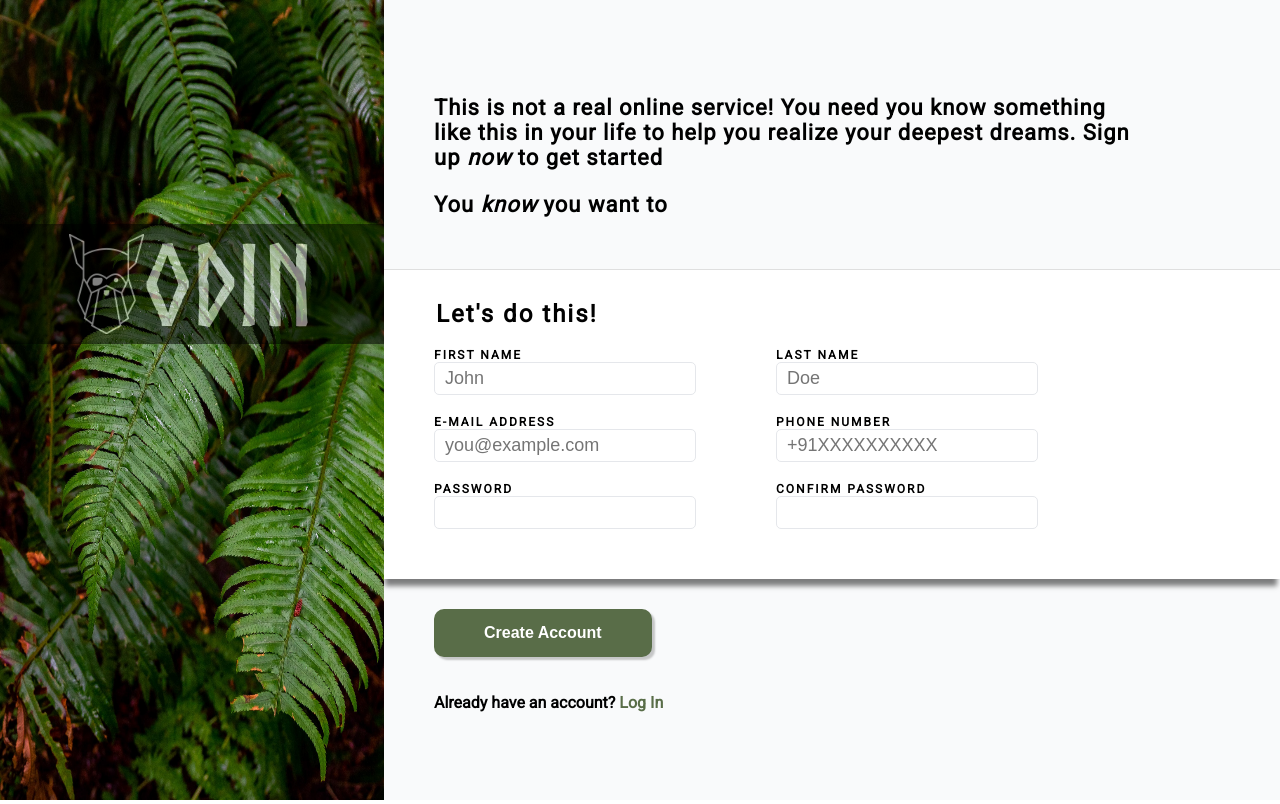
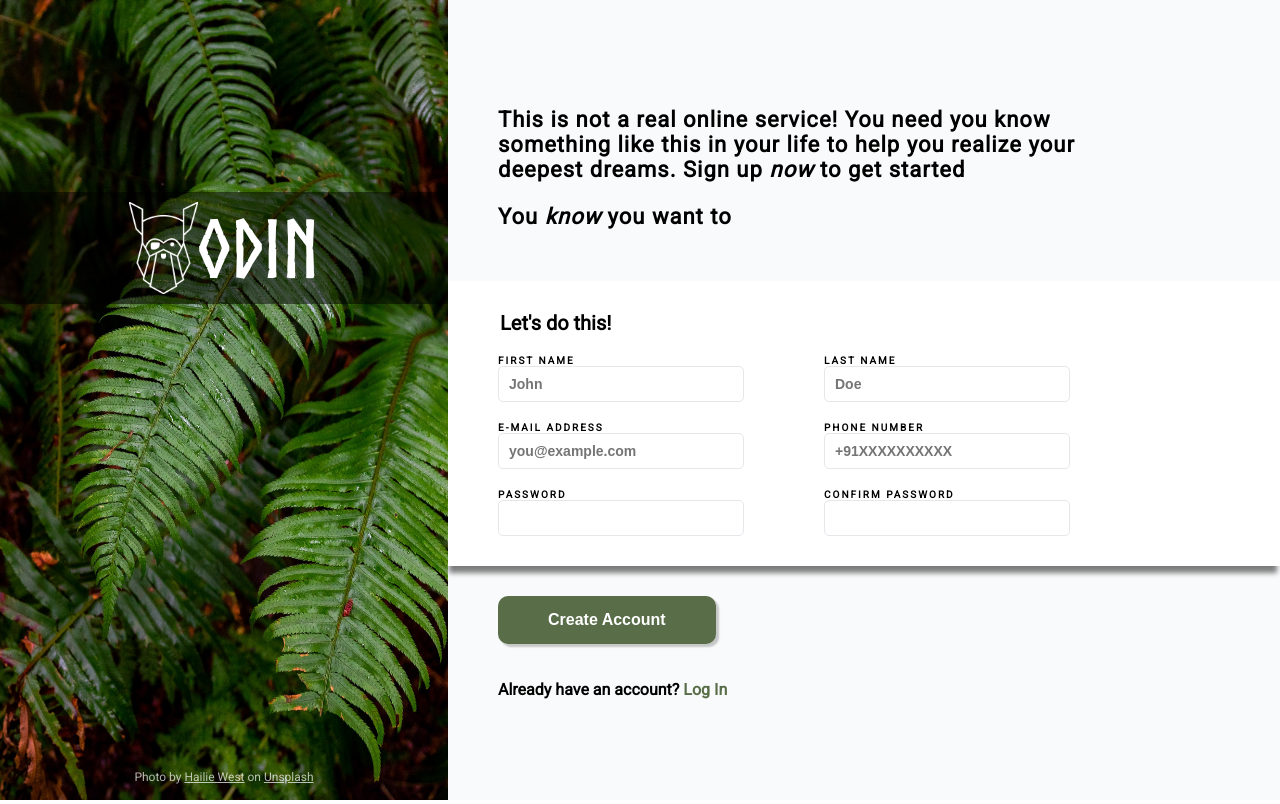
Before and after one commit to abhiv965580/sign-up-form, a plain HTML site: page index.html in a window 1280 px wide. Drawn offline with Linux system fonts and the light colour scheme.

Commit message:
footer text included and ui improvement

```diff
--- a/index.html
+++ b/index.html
@@ -17,6 +17,11 @@
             <div class="logo-card">
                 <img src="./images/odin-logo.png" alt="odin project logo">
                 <div class="logo-text">ODIN</div>
+            </div>
+            <div class="img-footer">
+                <div class="footer-text">
+                    Photo by <u>Hailie West</u> on <u>Unsplash</u>
+                </div>
             </div>
         </div>
         <div class="form-area">
@@ -61,6 +66,7 @@
                                 <label for="user_pass">PASSWORD</label>
                             </div>
                             <input type="password" name="user_pass" id="user-pass" required>
+                            <div class="error-message"></div>
                         </div>
                         <div class="confirm-pass">
                             <div>
@@ -69,7 +75,6 @@
                             <input type="password" name="confirm_pass" id="confirm-pass" required>
                         </div>
                     </div>
-                    <div class="error-message"></div>
                 </div>
                 <div class="footer">
                     <button type="submit">Create Account</button>
--- a/script.js
+++ b/script.js
@@ -10,7 +10,7 @@ const submit = (e) => {
         confirmPassword.classList.remove('success');
         password.classList.add('error');
         confirmPassword.classList.add('error');
-        errMsg.textContent = "*Passwords don't match";
+        errMsg.textContent = "*Passwords do not match";
     }
     else{
         password.classList.remove('error');
--- a/style.css
+++ b/style.css
@@ -18,26 +18,24 @@ body{
 }
 
 .logo-bg-img{
-    width: 30vw;
+    width: 35vw;
     height: 100vh;
 }
 
 .logo-card{
-  position: absolute;
-  width: 100%;
-  background: black;
-  opacity: 0.5;
-  color: white;
-  top: 14rem;
-  text-align: center;
-  display: flex;
-  height: 15vh;
-  justify-content: center;
+    position: absolute;
+    width: 100%;
+    background: rgba(0, 0, 0, 0.499);
+    color: white;
+    top: 12rem;
+    display: flex;
+    height: 14vh;
+    justify-content: center;
 }
 
 .logo-text{
     font-family: norse-bold;
-    font-size: 7em;
+    font-size: 5rem;
     color: white;
     font-weight: bolder;
     align-self: center;
@@ -46,6 +44,20 @@ body{
 .logo-card > img{
     padding-top: 10px;
     padding-bottom: 10px;
+}
+
+.img-footer{
+    text-align: center;
+    position: absolute;
+    bottom: 1rem;
+    width: 100%;
+}
+
+.footer-text{
+    font-size: 12px;
+    font-family: 'Roboto', sans-serif;
+    opacity: 0.7;
+    color: white;
 }
 
 .form-area{
@@ -80,7 +92,6 @@ body{
  }
 
 .form{
-    border-top: solid #80808040 1px;
     font-weight: 600;
     display: flex;
     flex-direction: column;
@@ -89,19 +100,22 @@ body{
     box-shadow: -1px 9px 5px -2px rgba(0, 0, 0, .5);
     background: white;
     letter-spacing: 2px;
-    font-size: 12px;
+    font-size: 10px;
 }
 
 legend{
-    font-size: 24px;
+    font-size: 20px;
+    letter-spacing: 0;
 }
 
 input{
     border: 1px #E5E7EB solid;
     border-radius: 5px;
-    font-size: 18px;
+    font-size: 14px;
     padding: 5px 10px 5px 10px;
-    width:  15rem;
+    width:  14rem;
+    height: 1.5rem;
+    font-weight: 600;
 }
 
 button{
@@ -151,15 +165,16 @@ input:focus:valid{
 }
 
 .error{
-    border: solid 2px red;
+    border: solid 1px rgba(201, 35, 35, 0.794);
 }
 
 .success{
-    border: solid 2px lime;
+    border: solid 1px rgba(0, 255, 0, 0.753);
 }
 
 .error-message{
-    font-size: 18px;
+    letter-spacing: 0;
+    font-size: 10px;
     font-weight: 800;
-    color: red;
+    color: rgba(192, 28, 28, 0.945);
 }
```
